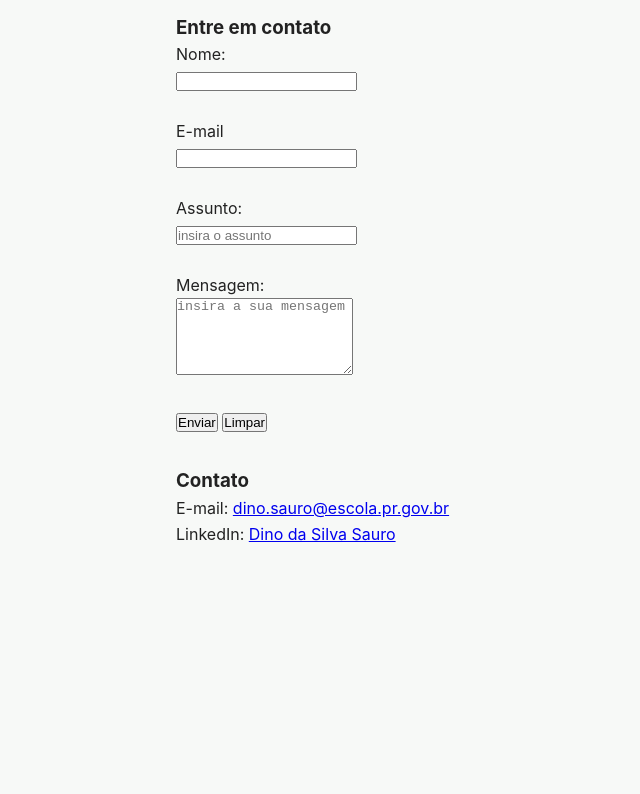
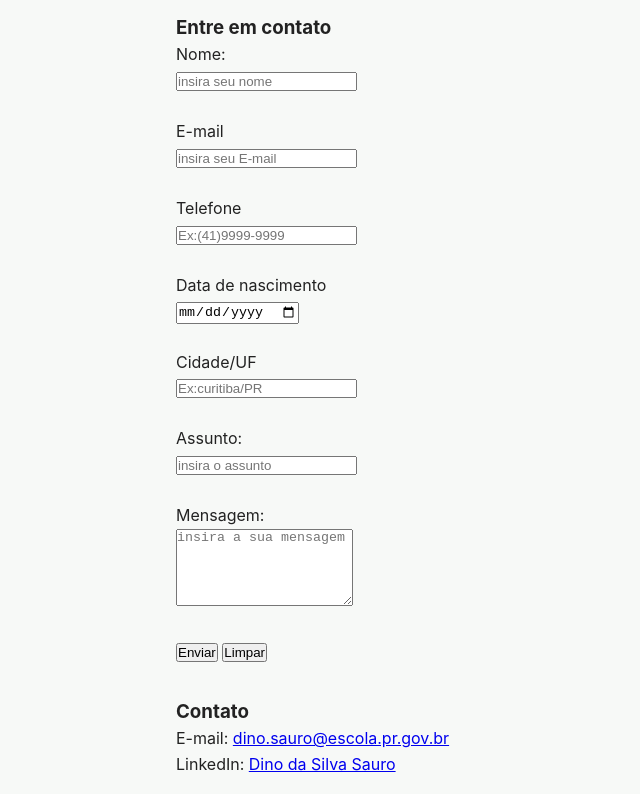
Before and after one commit to B4ck0s/aula_11_09, a plain HTML site: page index.html in a window 1280 px wide. Shown: the part 1317-2111 px from the top of the page, without its empty margins (0-640 px from the left). Before the commit the page ends 1880 px from the top, so only its background shows below. Drawn offline with Linux system fonts and the light colour scheme.

Commit message:
Add files via upload

```diff
--- a/index.html
+++ b/index.html
@@ -103,13 +103,20 @@
         <h3>Entre em contato</h3>
        <form action="#" method="post">
        <label for="Nome">Nome:</label><br>
-       <input type="text" id="nome" name="nome" required><br><br>
+       <input type="text" id="nome" name="nome" placeholder="insira seu nome" required><br><br>
        <label for="E-mail">E-mail</label><br>
-       <input type="email"id="email" name="email" required><br><br>
+       <input type="email"id="email" name="email" placeholder="insira seu E-mail" required><br><br>
+       <label for="telefone">Telefone</label><br>
+       <input type="tel" id="tel" name="telefone" placeholder="Ex:(41)9999-9999"><br><br>
+       <label for="date">Data de nascimento</label><br>
+       <input type="date" id="data" name="data"><br><br>
+       <label for="local">Cidade/UF</label><br>
+       <input type="text" id="local" name="local" placeholder="Ex:curitiba/PR"><br><br>
        <label for="assunto">Assunto:</label><br>
        <input type="text" id="assunto" name="assunto" placeholder="insira o assunto"><br><br>
        <label for="assunto">Mensagem:</label><br>
        <textarea name="mensagem" id="mensagem" placeholder="insira a sua mensagem" rows="5"></textarea><br><br>
+
        <button type="submit">Enviar</button>
        <button type="reset">Limpar</button>
        </form>
```
